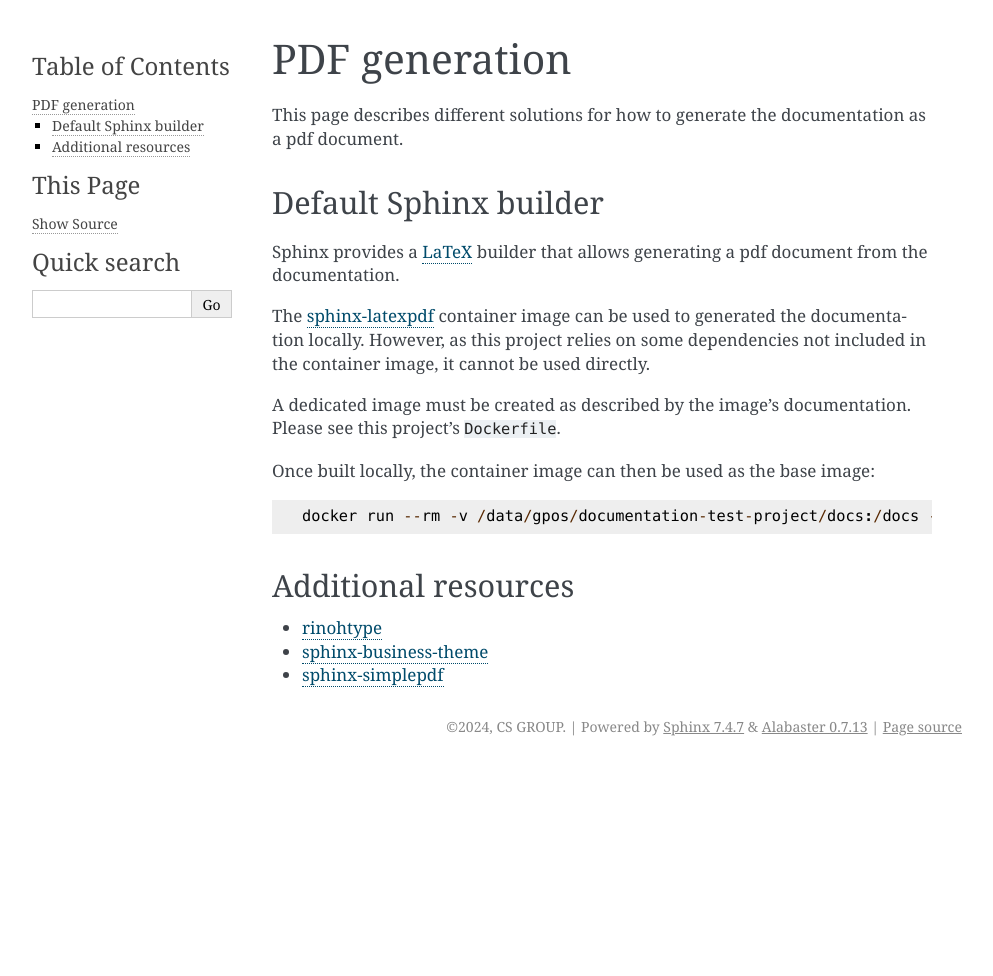
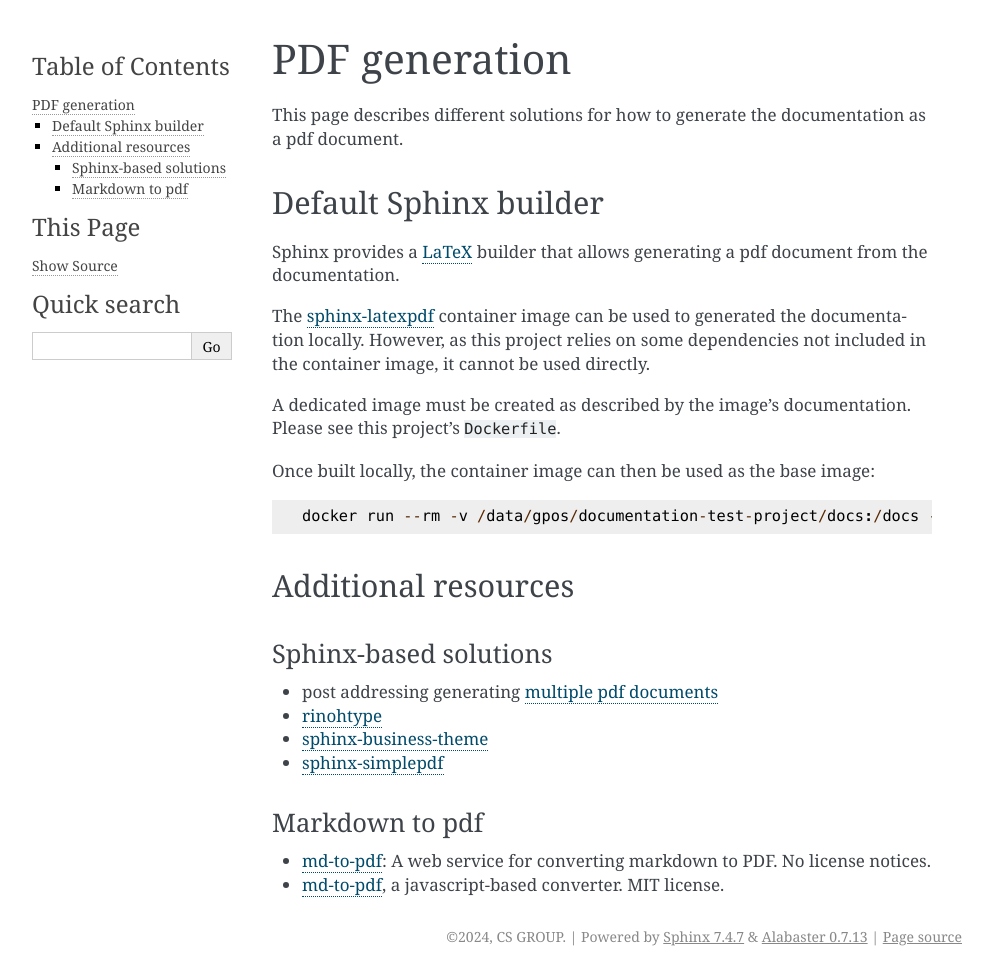
Before and after one commit to ebjorntvedt-csgroup/documentation-test-project, a Sphinx documentation site: the page built from docs/latexpdf.md, in a window 1280 px wide. Shown: the whole page, without its empty margins (148-1141 px from the left). Built offline with Sphinx 7.4.7, drawn with Linux system fonts in a browser that asks for light colours; before the commit the page ends 900 px from its top, so only the background shows below that.

Commit message:
docs: Add md to pdf links

```diff
--- a/docs/latexpdf.md
+++ b/docs/latexpdf.md
@@ -25,6 +25,14 @@
 
 ## Additional resources
 
+### Sphinx-based solutions
+
+- post addressing generating [multiple pdf documents](https://groups.google.com/g/sphinx-users/c/XNnVdAhTC7A)
 - [rinohtype](https://www.mos6581.org/rinohtype/master/#)
 - [sphinx-business-theme](https://github.com/Nekmo/sphinx-business-theme)
 - [sphinx-simplepdf](https://sphinx-simplepdf.readthedocs.io/en/latest/)
+
+### Markdown to pdf
+
+- [md-to-pdf](https://hub.docker.com/r/spawnia/md-to-pdf): A web service for converting markdown to PDF. No license notices.
+- [md-to-pdf](https://github.com/simonhaenisch/md-to-pdf), a javascript-based converter. MIT license.
```
